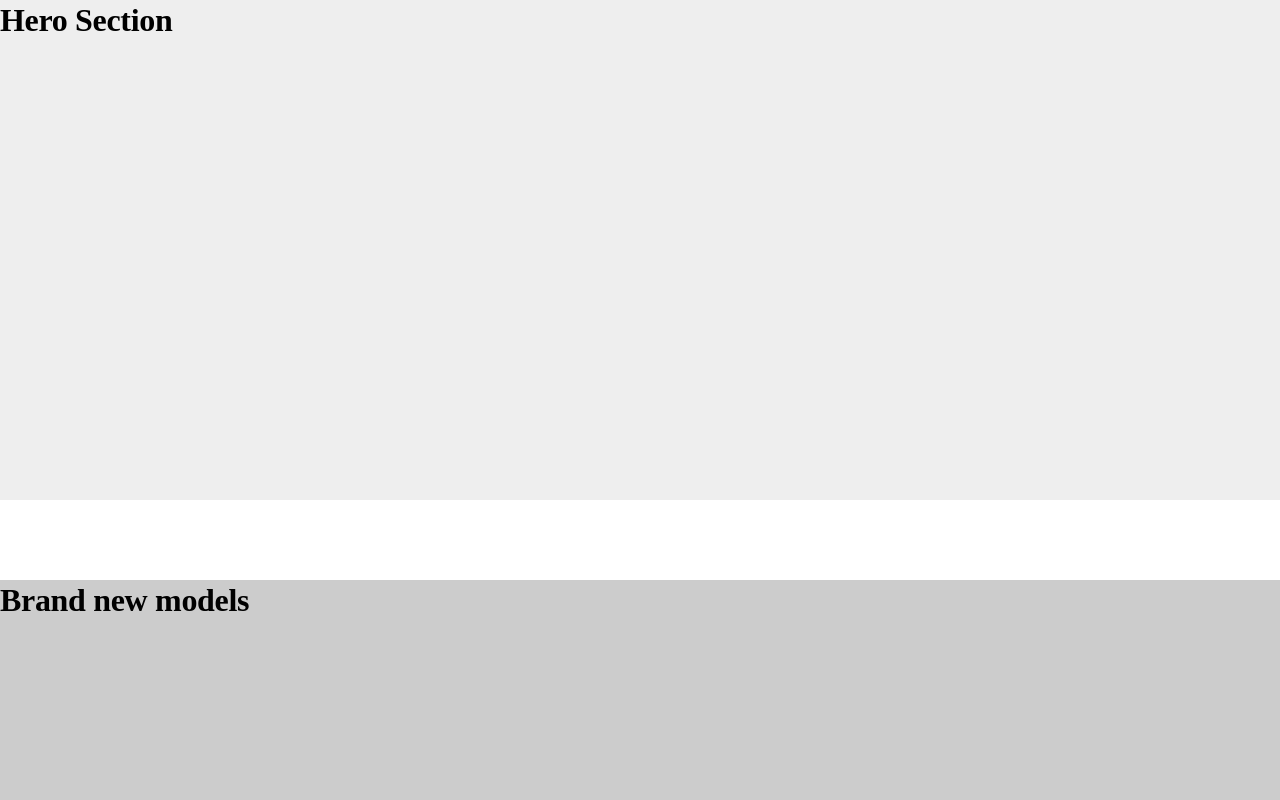
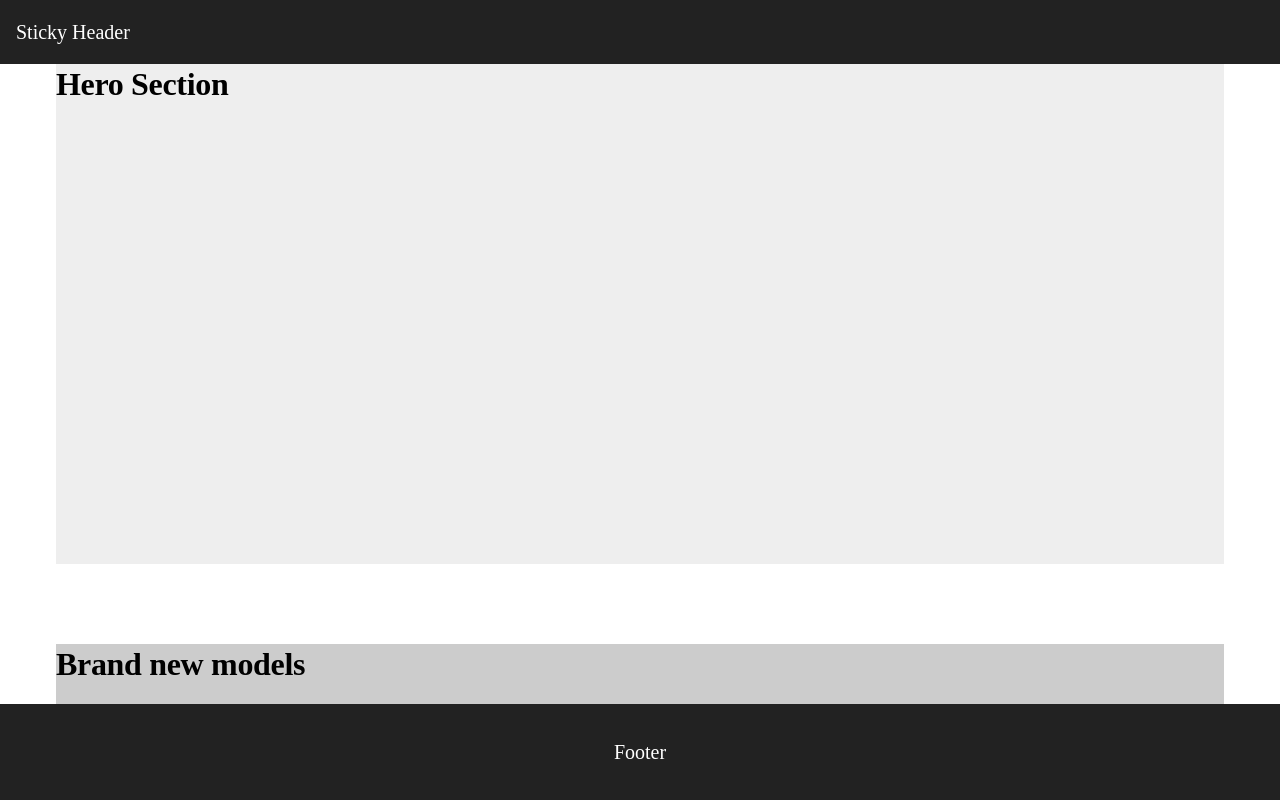
Before and after one commit to fs-jan25-smerichka-team/product-catalog-group-project, a React (Vite) app: page / in a window 1280 px wide. Shown: the top 800 px of the page. Built offline with nearby package versions, Linux system fonts and the light colour scheme.

Commit message:
fix: fixed incorrect routing

```diff
--- a/src/Root.tsx
+++ b/src/Root.tsx
@@ -15,9 +15,10 @@
     <ThemeProvider theme={roundedOrange}>
       <Router>
         <Routes>
-          <Route path="/" element={<App />} />
-          <Route path="/home" element={<Navigate to="/" replace />} />
-          <Route index element={<HomePage />} />
+          <Route path="/" element={<App />}>
+            <Route path="/home" element={<Navigate to="/" replace />} />
+            <Route index element={<HomePage />} />
+          </Route>
           {/* other pages */}
         </Routes>
       </Router>
--- a/src/modules/MainLayout/MainLayout.tsx
+++ b/src/modules/MainLayout/MainLayout.tsx
@@ -1,6 +1,5 @@
 import { Container, Typography, Box } from '@mui/material';
 
-import { HomePage } from '../HomePage/HomePage';
 import { FOOTER_HEIGHT } from '../../constants/constants';
 
 // TODO: remove temporary components Header and Footer
@@ -45,8 +44,6 @@
       <Header />
       <Box sx={{ pb: `${FOOTER_HEIGHT}px` }}>
         <Container maxWidth={false} sx={{ maxWidth: 1200, mx: 'auto', px: 2 }}>
-          {/* TODO: remove <HomePage, use only children> */}
-          <HomePage />
           {children}
         </Container>
       </Box>
```
